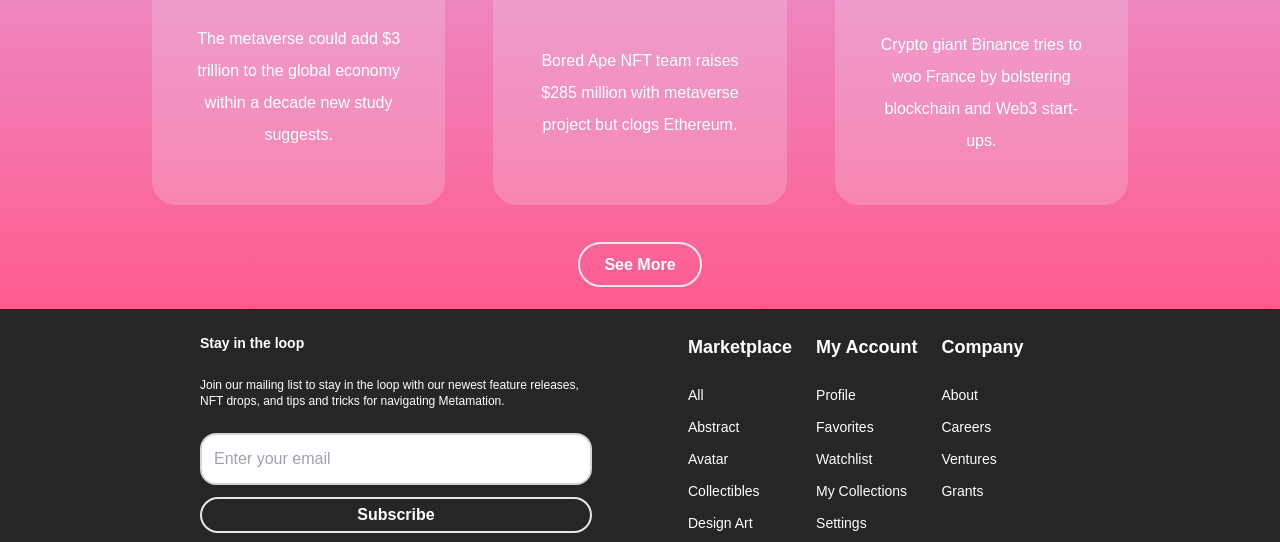
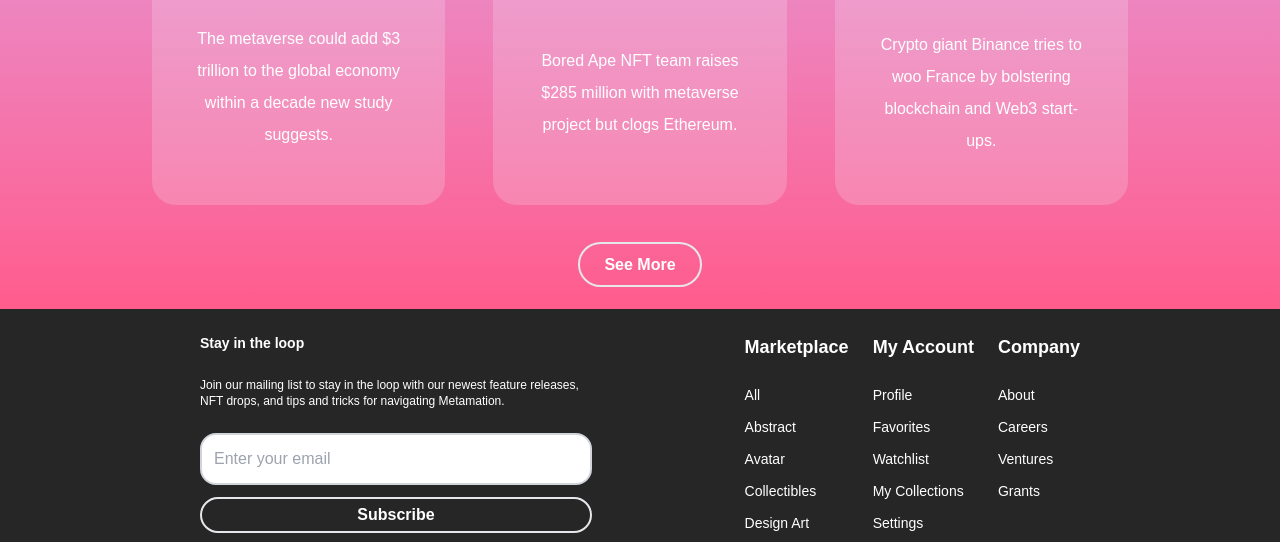
Before and after one commit to atqamz/metamation, a website: page index.html in a window 1280 px wide. Shown: the part 2066-2608 px from the top of the page. Drawn offline with Linux system fonts and the light colour scheme.

Commit message:
Fixing footer

```diff
--- a/index.html
+++ b/index.html
@@ -273,7 +273,7 @@
         </div>
 
         <!-- Right -->
-        <div class="hidden w-1/2 flex-row space-x-6 px-12 lg:flex">
+        <div class="hidden w-1/2 flex-row justify-end space-x-6 px-12 lg:flex">
           <div class="flex flex-col space-y-3 text-sm text-white">
             <h3 class="mb-3 text-lg font-black">Marketplace</h3>
             <a href="#">All</a>
```
Also changed, not shown: css/main.css.
